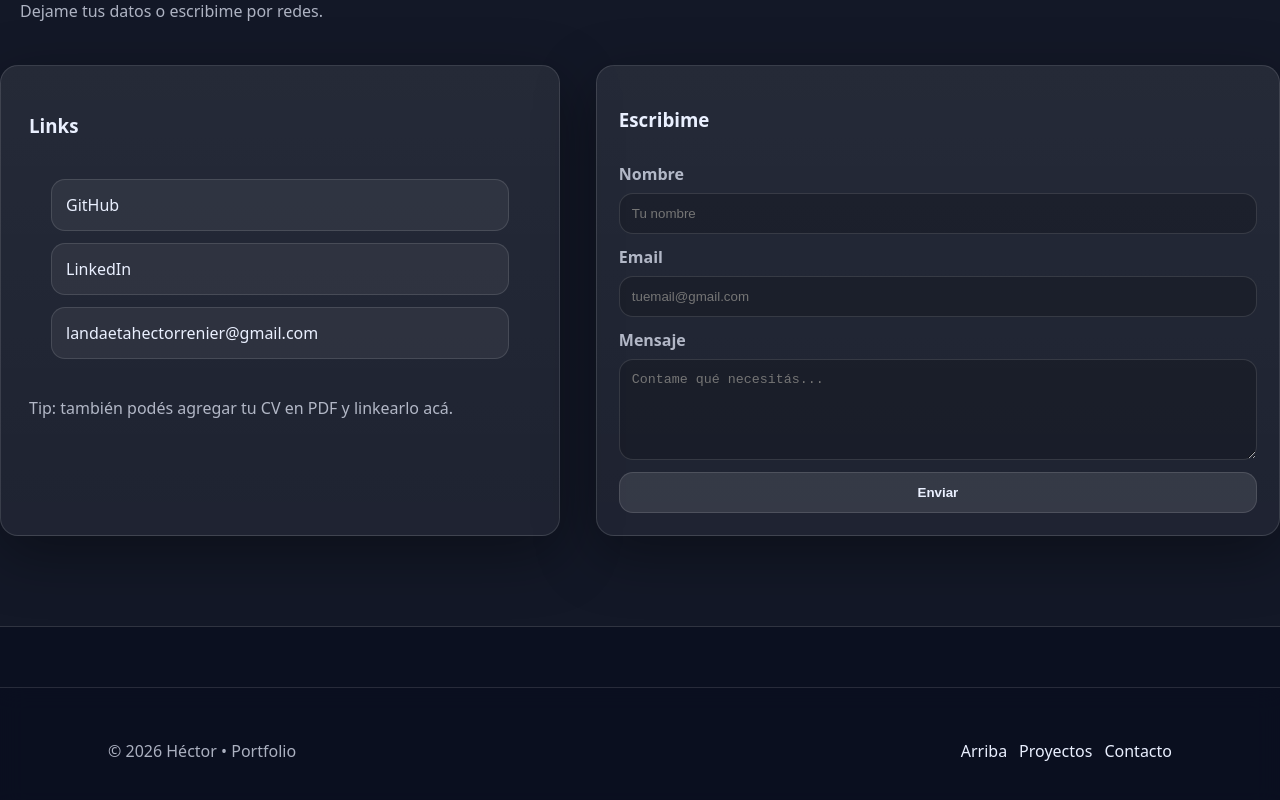
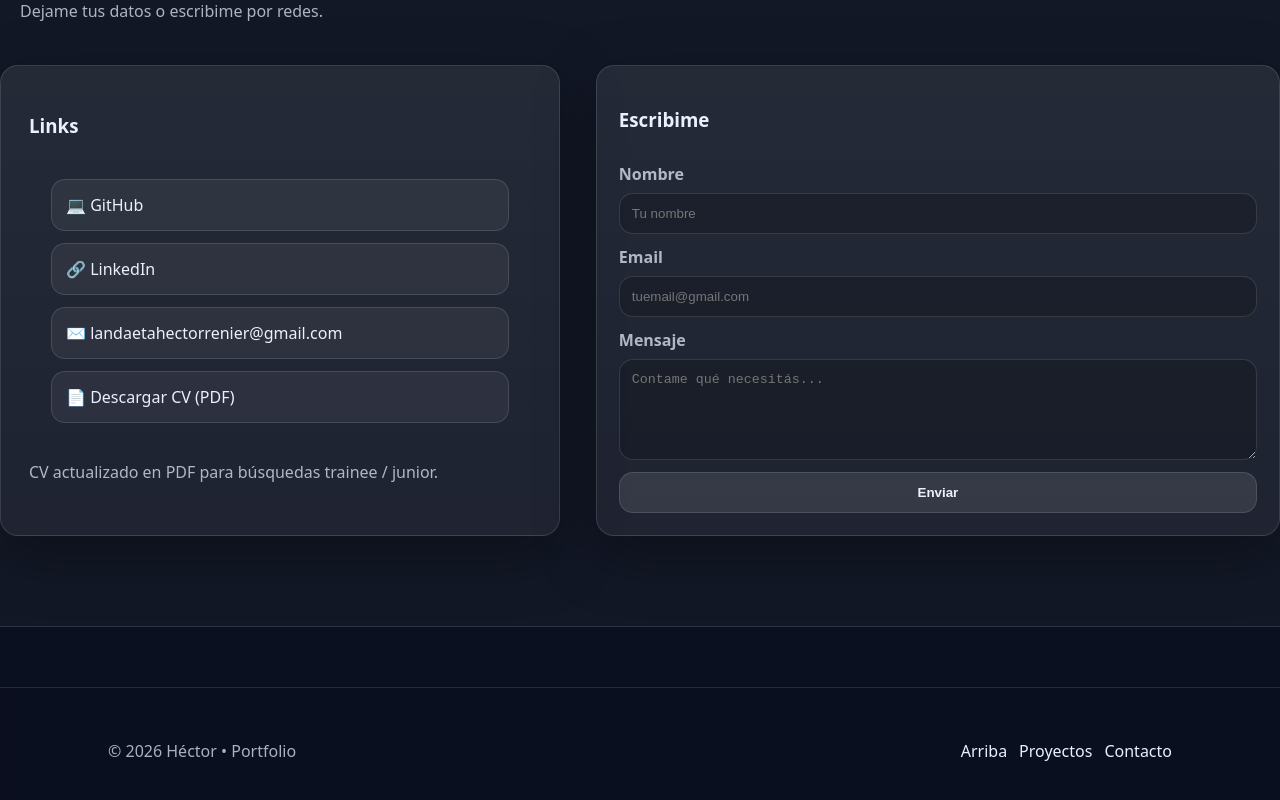
Before and after one commit to 23hr03/Portafolio, a React (Vite) app: page / in a window 1280 px wide. Shown: the part 4564-5364 px from the top of the page. Built offline with nearby package versions, Linux system fonts and the light colour scheme.

Commit message:
Contacto arreglos

```diff
--- a/src/App.jsx
+++ b/src/App.jsx
@@ -319,20 +319,46 @@ return (
   <div className="contact">
     <div className="card">
       <h3>Links</h3>
+
       <div className="links">
-            <a href="https://github.com/23hr03" target="_blank" rel="noreferrer">GitHub</a>
-            <a href="https://www.linkedin.com/in/hector-landaeta-54a17222b/" target="_blank"
-              rel="noreferrer">LinkedIn</a>
-            <a href="Hector:landaetahectorrenier@gmail.com">landaetahectorrenier@gmail.com</a>
+        <a
+          href="https://github.com/23hr03"
+          target="_blank"
+          rel="noreferrer"
+        >
+          💻 GitHub
+        </a>
+
+        <a
+          href="https://www.linkedin.com/in/hector-landaeta-54a17222b/"
+          target="_blank"
+          rel="noreferrer"
+        >
+          🔗 LinkedIn
+        </a>
+
+        <a href="mailto:landaetahectorrenier@gmail.com">
+          ✉️ landaetahectorrenier@gmail.com
+        </a>
+
+        <a
+          href="/cv/Hector-Landaeta-CV.pdf"
+          target="_blank"
+          rel="noreferrer"
+        >
+          📄 Descargar CV (PDF)
+        </a>
       </div>
+
       <p className="muted">
-            Tip: también podés agregar tu CV en PDF y linkearlo acá.
+        CV actualizado en PDF para búsquedas trainee / junior.
       </p>
     </div>
 
     <ContactForm />
   </div>
 </section>
+
   </main>
 
   <Footer />
```
Lines whose indentation alone changed are shown as unchanged.
